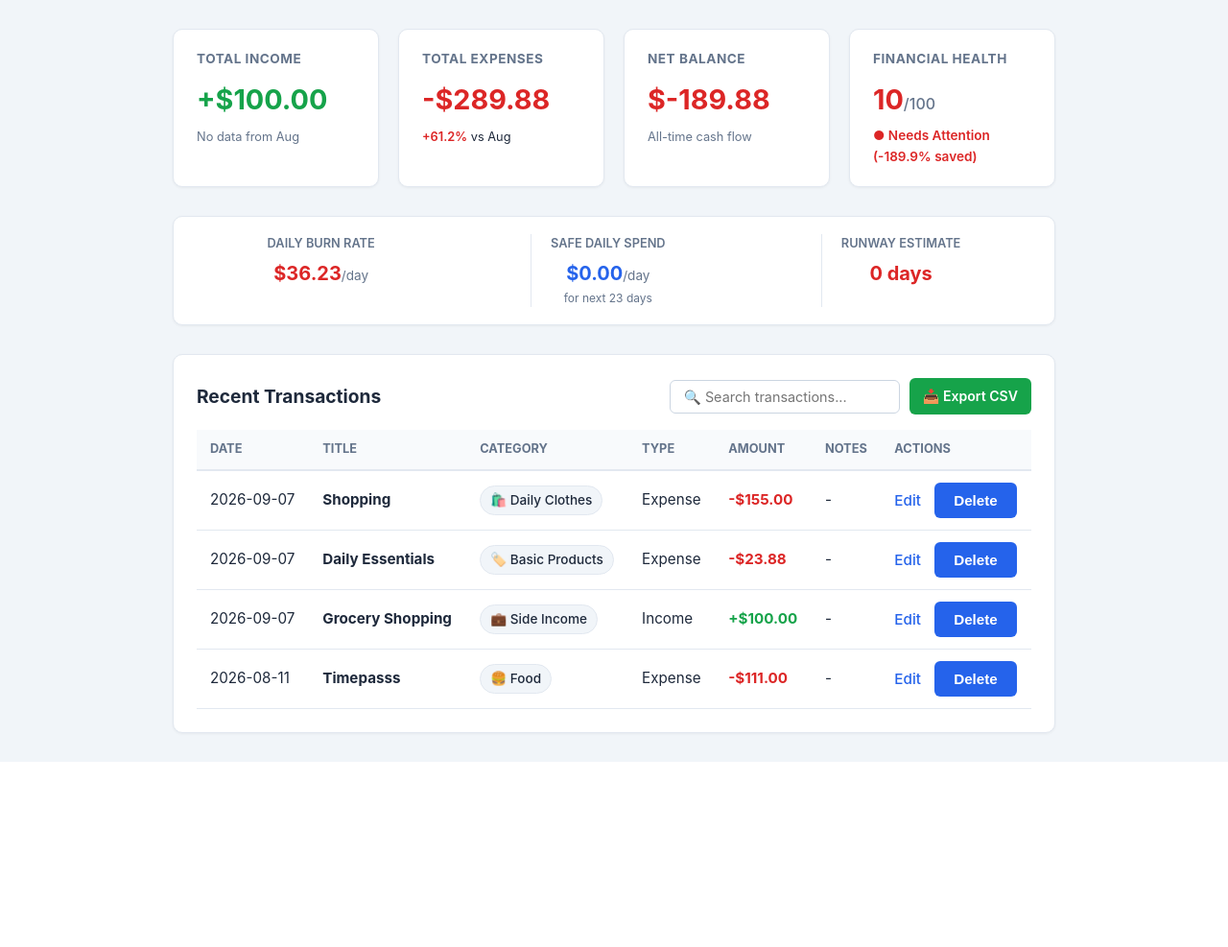
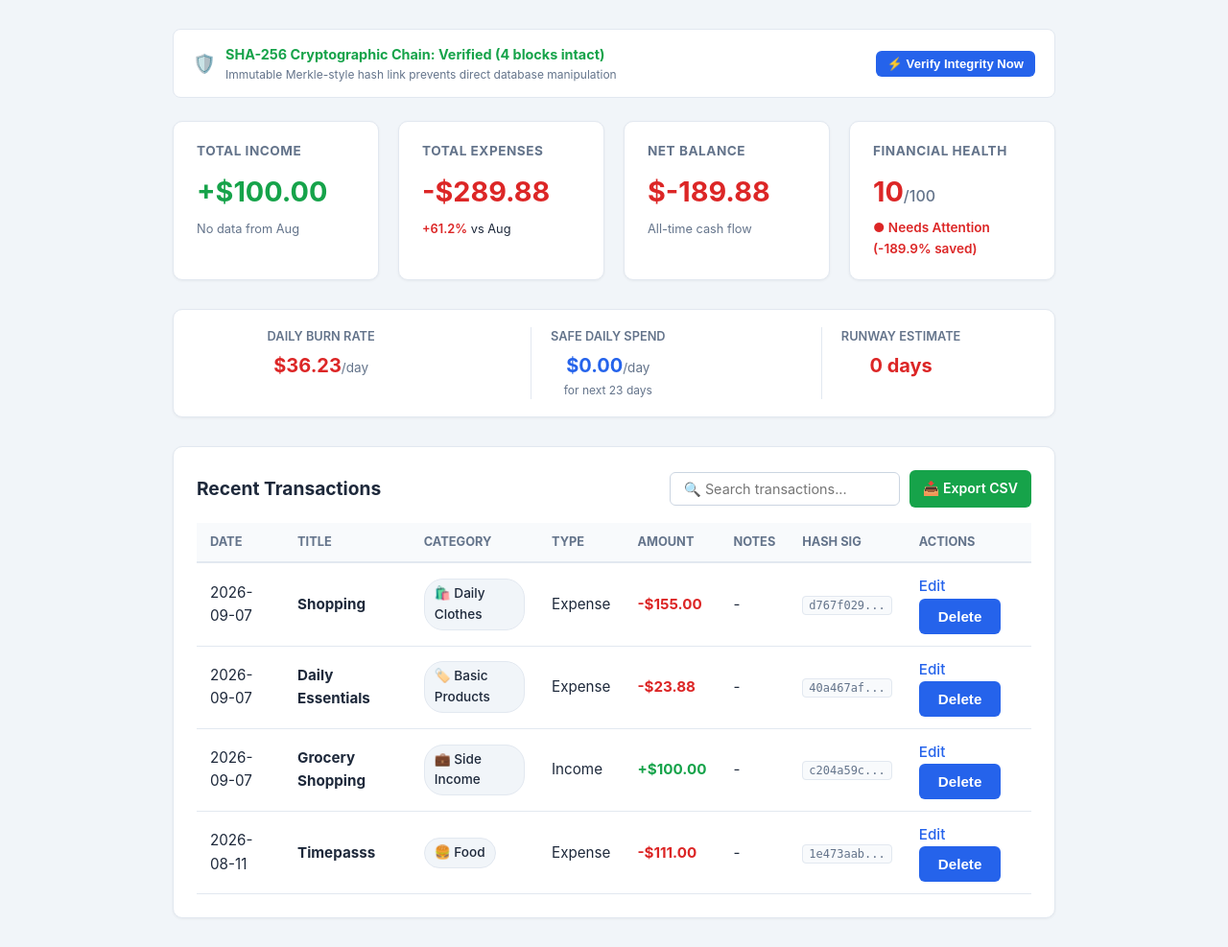
Before and after one commit to pranjaltripathi684-wq/Finance-Manager, a Flask app: page / in a window 1280 px wide. Shown: the part 61-1048 px from the top of the page at 96% size. Before the commit the page ends 855 px from the top, so only its background shows below. Run offline with Flask 3, Linux system fonts and the light colour scheme; data comes from the database, SQL or seed files in the repository; both versions use the stored data as it was after the commit; data that the repository does not hold is empty.

Commit message:
Cryptographic Hash Added

```diff
--- a/app.py
+++ b/app.py
@@ -1,14 +1,94 @@
 import os
 import io
 import csv
+import hashlib
 import calendar
 from datetime import datetime, timedelta
-from flask import Flask, render_template, request, redirect, url_for, flash, Response
+from flask import Flask, render_template, request, redirect, url_for, flash, Response, jsonify
 from db import get_db_connection
 
 app = Flask(__name__)
 app.secret_key = 'finance_manager_secret_key_change_in_production'
 
+GENESIS_HASH = "0000000000000000000000000000000000000000000000000000000000000000"
+
+
+# ============================================================================
+# CRYPTOGRAPHIC LEDGER HASH CHAIN ENGINE
+# ============================================================================
+
+def compute_row_hash(prev_hash, date_str, title, amount, type_, category, notes=""):
+    """
+    Computes a cryptographic SHA-256 hash linking the previous block to this row.
+    """
+    payload = f"{prev_hash}|{date_str}|{title.strip()}|{amount:.2f}|{type_.strip()}|{category.strip()}|{(notes or '').strip()}"
+    return hashlib.sha256(payload.encode('utf-8')).hexdigest()
+
+
+def ensure_hash_columns(conn):
+    """
+    Ensures prev_hash and curr_hash exist in SQLite and populates any unhashed rows.
+    """
+    cursor = conn.cursor()
+    cursor.execute("PRAGMA table_info(transactions)")
+    columns = [col[1] for col in cursor.fetchall()]
+
+    if 'prev_hash' not in columns:
+        conn.execute("ALTER TABLE transactions ADD COLUMN prev_hash TEXT NOT NULL DEFAULT '0'")
+    if 'curr_hash' not in columns:
+        conn.execute("ALTER TABLE transactions ADD COLUMN curr_hash TEXT NOT NULL DEFAULT ''")
+
+    # Re-calculate hash chain for any legacy unhashed rows
+    rebuild_ledger_chain(conn)
+
+
+def rebuild_ledger_chain(conn):
+    """
+    Recalculates the entire cryptographic chain sequentially from ID 1 to N.
+    """
+    rows = conn.execute("SELECT * FROM transactions ORDER BY id ASC").fetchall()
+    last_hash = GENESIS_HASH
+
+    for r in rows:
+        expected_hash = compute_row_hash(
+            last_hash, r['date'], r['title'], r['amount'], r['type'], r['category'], r['notes']
+        )
+        conn.execute(
+            "UPDATE transactions SET prev_hash = ?, curr_hash = ? WHERE id = ?",
+            (last_hash, expected_hash, r['id'])
+        )
+        last_hash = expected_hash
+    conn.commit()
+
+
+def verify_ledger_integrity(conn):
+    """
+    Verifies that every cryptographic block links correctly to its parent.
+    Returns: (is_valid: bool, compromised_row_id: int or None, total_checked: int)
+    """
+    rows = conn.execute("SELECT * FROM transactions ORDER BY id ASC").fetchall()
+    last_hash = GENESIS_HASH
+
+    for r in rows:
+        # Check 1: Does row link to previous hash?
+        if r['prev_hash'] != last_hash:
+            return False, r['id'], len(rows)
+
+        # Check 2: Does current hash match data?
+        computed = compute_row_hash(
+            last_hash, r['date'], r['title'], r['amount'], r['type'], r['category'], r['notes']
+        )
+        if r['curr_hash'] != computed:
+            return False, r['id'], len(rows)
+
+        last_hash = r['curr_hash']
+
+    return True, None, len(rows)
+
+
+# ============================================================================
+# FINANCIAL ANALYTICS & INSIGHT HELPERS
+# ============================================================================
 
 def calculate_financial_health(total_income, total_expense):
     if total_income <= 0:
@@ -183,9 +263,15 @@ def get_budget_progress(conn):
     return progress_list
 
 
+# ============================================================================
+# ROUTES & VIEWS
+# ============================================================================
+
 @app.route('/')
 def index():
     conn = get_db_connection()
+    ensure_hash_columns(conn)
+
     transactions = conn.execute(
         'SELECT * FROM transactions ORDER BY date DESC, id DESC'
     ).fetchall()
@@ -199,6 +285,9 @@ def index():
     comparison = get_month_comparison(conn)
     budget_progress = get_budget_progress(conn)
 
+    # Verify cryptographic integrity
+    is_valid, bad_id, total_checked = verify_ledger_integrity(conn)
+
     conn.close()
 
     return render_template(
@@ -210,16 +299,33 @@ def index():
         health_stats=health_stats,
         burn_stats=burn_stats,
         comparison=comparison,
-        budget_progress=budget_progress
+        budget_progress=budget_progress,
+        ledger_valid=is_valid,
+        compromised_id=bad_id,
+        total_verified=total_checked
     )
 
 
-# NEW: Dedicated Analytics & Trends Page
+# NEW: Audit Verification Route
+@app.route('/audit/verify', methods=['POST'])
+def audit_verify():
+    conn = get_db_connection()
+    ensure_hash_columns(conn)
+    is_valid, bad_id, total_checked = verify_ledger_integrity(conn)
+    conn.close()
+
+    if is_valid:
+        flash(f'✅ Ledger Verification Passed: All {total_checked} cryptographic SHA-256 blocks are valid and untampered.', 'success')
+    else:
+        flash(f'🚨 Security Alert: Ledger chain integrity check FAILED at Transaction #{bad_id}! Unauthorized tampering detected.', 'error')
+
+    return redirect(url_for('index'))
+
+
 @app.route('/analytics')
 def analytics():
     conn = get_db_connection()
 
-    # 1. Monthly Trends (Income vs Expense over time)
     trend_rows = conn.execute('''
         SELECT
             strftime('%Y-%m', date) as month,
@@ -241,7 +347,6 @@ def analytics():
     trend_incomes = [month_dict[m]['income'] for m in trend_months]
     trend_expenses = [month_dict[m]['expense'] for m in trend_months]
 
-    # 2. Category Spending Ranking (Sorted from highest to lowest)
     cat_rows = conn.execute('''
         SELECT category, SUM(amount) as total
         FROM transactions
@@ -269,18 +374,18 @@ def analytics():
 def add_transaction():
     if request.method == 'POST':
         title = request.form['title'].strip()
-        amount = request.form['amount'].strip()
+        amount_raw = request.form['amount'].strip()
         type_ = request.form['type']
         category = request.form['category'].strip()
         date = request.form['date']
         notes = request.form.get('notes', '').strip()
 
-        if not title or not amount or not type_ or not category or not date:
+        if not title or not amount_raw or not type_ or not category or not date:
             flash('All fields except notes are required.', 'error')
             return redirect(url_for('add_transaction'))
 
         try:
-            amount = float(amount)
+            amount = float(amount_raw)
             if amount <= 0:
                 flash('Amount must be greater than zero.', 'error')
                 return redirect(url_for('add_transaction'))
@@ -289,14 +394,24 @@ def add_transaction():
             return redirect(url_for('add_transaction'))
 
         conn = get_db_connection()
+        ensure_hash_columns(conn)
+
+        # Get hash of the current last transaction
+        last_row = conn.execute("SELECT curr_hash FROM transactions ORDER BY id DESC LIMIT 1").fetchone()
+        prev_hash = last_row['curr_hash'] if last_row and last_row['curr_hash'] else GENESIS_HASH
+
+        # Compute this row's cryptographic hash
+        curr_hash = compute_row_hash(prev_hash, date, title, amount, type_, category, notes)
+
         conn.execute(
-            'INSERT INTO transactions (title, amount, type, category, date, notes) VALUES (?, ?, ?, ?, ?, ?)',
-            (title, amount, type_, category, date, notes)
+            '''INSERT INTO transactions (title, amount, type, category, date, notes, prev_hash, curr_hash)
+               VALUES (?, ?, ?, ?, ?, ?, ?, ?)''',
+            (title, amount, type_, category, date, notes, prev_hash, curr_hash)
         )
         conn.commit()
         conn.close()
 
-        flash('Transaction added successfully!', 'success')
+        flash('Transaction added & cryptographically sealed onto ledger!', 'success')
         return redirect(url_for('index'))
 
     return render_template('add_transaction.html')
@@ -305,33 +420,38 @@ def add_transaction():
 @app.route('/delete/<int:id>', methods=['POST'])
 def delete_transaction(id):
     conn = get_db_connection()
+    ensure_hash_columns(conn)
     conn.execute('DELETE FROM transactions WHERE id = ?', (id,))
     conn.commit()
+
+    # Re-seal the chain from the deleted node forward
+    rebuild_ledger_chain(conn)
     conn.close()
 
-    flash('Transaction deleted successfully!', 'warning')
+    flash('Transaction removed and ledger chain successfully re-sealed.', 'warning')
     return redirect(url_for('index'))
 
 
 @app.route('/edit/<int:id>', methods=['GET', 'POST'])
 def edit_transaction(id):
     conn = get_db_connection()
+    ensure_hash_columns(conn)
 
     if request.method == 'POST':
         title = request.form['title'].strip()
-        amount = request.form['amount'].strip()
+        amount_raw = request.form['amount'].strip()
         type_ = request.form['type']
         category = request.form['category'].strip()
         date = request.form['date']
         notes = request.form.get('notes', '').strip()
 
-        if not title or not amount or not type_ or not category or not date:
+        if not title or not amount_raw or not type_ or not category or not date:
             conn.close()
             flash('All fields except notes are required.', 'error')
             return redirect(url_for('edit_transaction', id=id))
 
         try:
-            amount = float(amount)
+            amount = float(amount_raw)
             if amount <= 0:
                 conn.close()
                 flash('Amount must be greater than zero.', 'error')
@@ -346,9 +466,12 @@ def edit_transaction(id):
             (title, amount, type_, category, date, notes, id)
         )
         conn.commit()
+
+        # Re-compute hashes for this row and all subsequent rows
+        rebuild_ledger_chain(conn)
         conn.close()
 
-        flash('Transaction updated successfully!', 'info')
+        flash('Transaction updated and ledger chain re-sealed.', 'info')
         return redirect(url_for('index'))
 
     transaction = conn.execute(
@@ -421,7 +544,7 @@ def export_csv():
     output = io.StringIO()
     writer = csv.writer(output)
 
-    writer.writerow(['ID', 'Date', 'Title', 'Category', 'Type', 'Amount ($)', 'Notes'])
+    writer.writerow(['ID', 'Date', 'Title', 'Category', 'Type', 'Amount ($)', 'Notes', 'SHA256_Hash'])
 
     for t in transactions:
         writer.writerow([
@@ -431,7 +554,8 @@ def export_csv():
             t['category'],
             t['type'].capitalize(),
             f"{t['amount']:.2f}",
-            t['notes'] or ''
+            t['notes'] or '',
+            t['curr_hash'] if 'curr_hash' in t.keys() else ''
         ])
 
     output.seek(0)
--- a/schema.sql
+++ b/schema.sql
@@ -5,7 +5,9 @@ CREATE TABLE IF NOT EXISTS transactions (
     type TEXT NOT NULL CHECK(type IN ('income', 'expense')),
     category TEXT NOT NULL,
     date TEXT NOT NULL CHECK(date GLOB '[0-9][0-9][0-9][0-9]-[0-1][0-9]-[0-3][0-9]'),
-    notes TEXT
+    notes TEXT,
+    prev_hash TEXT NOT NULL DEFAULT 'GENESIS_BLOCK',
+    curr_hash TEXT NOT NULL DEFAULT ''
 );
 
 CREATE TABLE IF NOT EXISTS budgets (
--- a/templates/index.html
+++ b/templates/index.html
@@ -3,6 +3,29 @@
 {% block title %}Dashboard - Finance Tracker{% endblock %}
 
 {% block content %}
+<!-- NEW: Cryptographic Audit Status Banner -->
+<div style="background: var(--bg-card); padding: 14px 20px; border-radius: 8px; border: 1px solid var(--border-color); margin-bottom: 24px; display: flex; justify-content: space-between; align-items: center; flex-wrap: wrap; gap: 12px;">
+    <div style="display: flex; align-items: center; gap: 10px;">
+        <span style="font-size: 1.2rem;">{% if ledger_valid %}🛡️{% else %}🚨{% endif %}</span>
+        <div>
+            <div style="font-size: 0.9rem; font-weight: 700; color: {% if ledger_valid %}var(--income){% else %}var(--expense){% endif %};">
+                {% if ledger_valid %}
+                    SHA-256 Cryptographic Chain: Verified ({{ total_verified }} blocks intact)
+                {% else %}
+                    TAMPER ALERT: Broken Chain at Transaction #{{ compromised_id }}!
+                {% endif %}
+            </div>
+            <div style="font-size: 0.75rem; color: var(--text-muted);">Immutable Merkle-style hash link prevents direct database manipulation</div>
+        </div>
+    </div>
+
+    <form method="POST" action="{{ url_for('audit_verify') }}" style="margin: 0; padding: 0; background: none; border: none; box-shadow: none;">
+        <button type="submit" class="btn-control" style="font-size: 0.82rem; padding: 6px 12px; cursor: pointer;">
+            ⚡ Verify Integrity Now
+        </button>
+    </form>
+</div>
+
 <section class="summary">
     <!-- Income Card -->
     <div class="card income">
@@ -149,6 +172,7 @@
                 <th>Type</th>
                 <th>Amount</th>
                 <th>Notes</th>
+                <th>Hash Sig</th>
                 <th>Actions</th>
             </tr>
         </thead>
@@ -177,6 +201,12 @@
                     {% if t['type'] == 'income' %}+{% else %}-{% endif %}${{ "%.2f"|format(t['amount']) }}
                 </td>
                 <td class="searchable-notes">{{ t['notes'] if t['notes'] else '-' }}</td>
+                <!-- Shortened SHA-256 Fingerprint -->
+                <td>
+                    <code style="font-size: 0.75rem; background: var(--bg-subtle); padding: 2px 6px; border-radius: 4px; border: 1px solid var(--border-color); color: var(--text-muted);" title="{{ t['curr_hash'] }}">
+                        {{ (t['curr_hash'] or '00000000')[:8] }}...
+                    </code>
+                </td>
                 <td>
                     <a href="{{ url_for('edit_transaction', id=t['id']) }}">Edit</a>
                     <form method="POST" action="{{ url_for('delete_transaction', id=t['id']) }}" style="display:inline;">
@@ -186,7 +216,7 @@
             </tr>
             {% else %}
             <tr>
-                <td colspan="7" style="text-align: center; padding: 20px; color: var(--text-muted);">
+                <td colspan="8" style="text-align: center; padding: 20px; color: var(--text-muted);">
                     No transactions found. <a href="{{ url_for('add_transaction') }}">Add one to get started!</a>
                 </td>
             </tr>
```
Also changed, not shown: finance.db.
